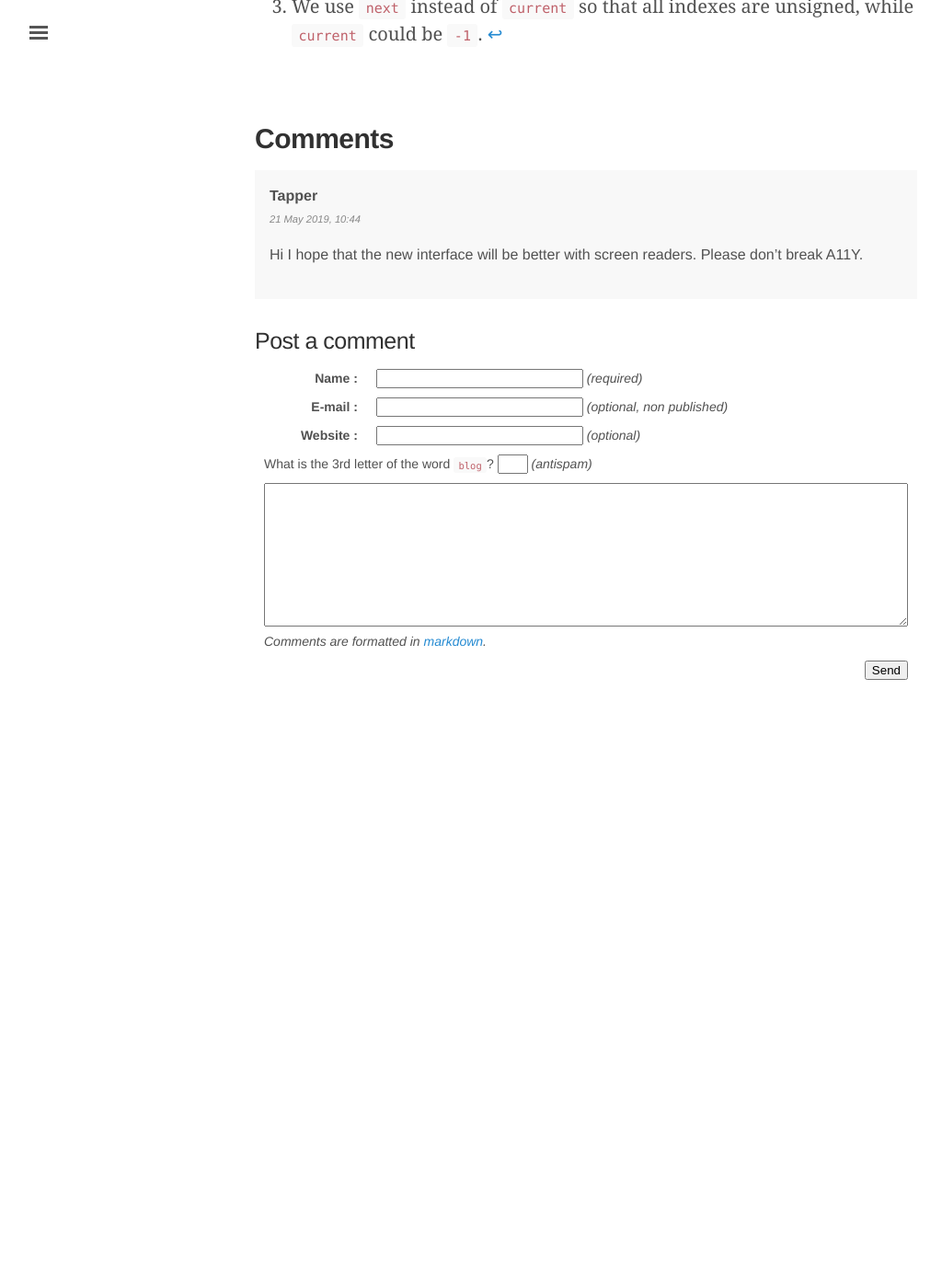
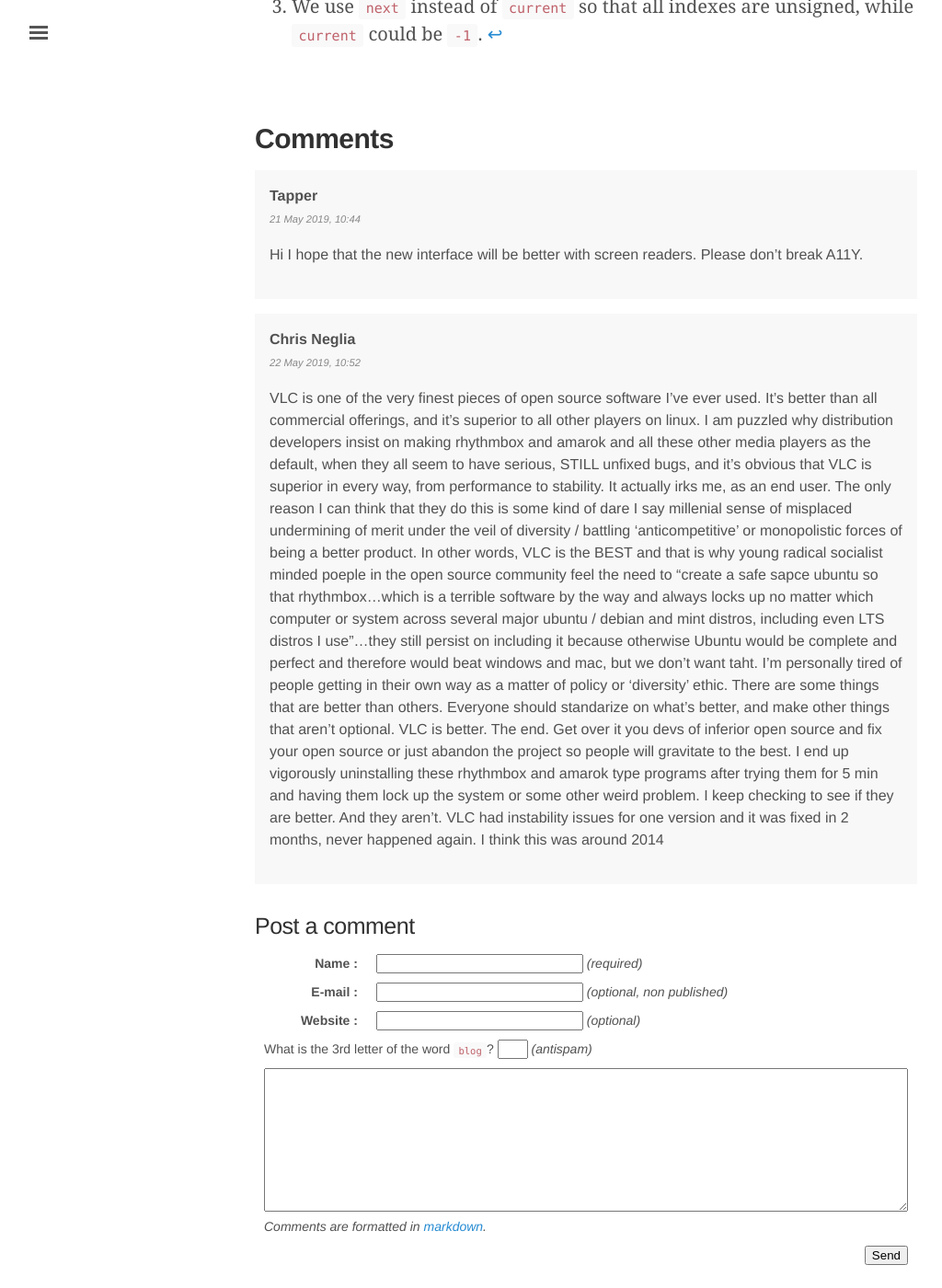
Before and after one commit to rom1v/blog.rom1v.com, a Jekyll site: the page built from _posts/2019-05-21-a-new-core-playlist-for-vlc-4.md, in a window 1280 px wide and 1400 px high, scrolled down 15846 px. Shown: the whole window at 92% size, without its empty margins (3-1027 px from the left). Built offline with Jekyll 4.4.1, drawn with Linux system fonts in a browser that asks for light colours; before the commit the page ends 16610 px from its top, so only the background shows below that.

Commit message:
Publish comment 2 for VLC playlist

```diff
--- a/_data/comments-2019-05-a-new-core-playlist-for-vlc-4.yaml
+++ b/_data/comments-2019-05-a-new-core-playlist-for-vlc-4.yaml
@@ -4,3 +4,34 @@
   contents: |
     Hi I hope that the new interface will be better with screen readers.
     Please don't break A11Y.
+- id: 2
+  author: Chris Neglia
+  date: 2019-05-22 10:52:48+02:00
+  contents: |
+    VLC is one of the very finest pieces of open source software I've ever used.
+    It's better than all commercial offerings, and it's superior to all other
+    players on linux.  I am puzzled why distribution developers insist on making
+    rhythmbox and amarok and all these other media players as the default, when
+    they all seem to have serious, STILL unfixed bugs, and it's obvious that VLC
+    is superior in every way, from performance to stability. It actually irks
+    me, as an end user.  The only reason I can think that they do this is some
+    kind of dare I say millenial sense of misplaced undermining of merit under
+    the veil of diversity / battling 'anticompetitive' or monopolistic forces of
+    being a better product.  In other words, VLC is the BEST and that is why
+    young radical socialist minded poeple in the open source community feel the
+    need to "create a safe sapce ubuntu so that rhythmbox...which is a terrible
+    software by the way and always locks up no matter which computer or system
+    across several major ubuntu / debian and mint distros, including even LTS
+    distros I use"...they still persist on including it because otherwise Ubuntu
+    would be complete and perfect and therefore would beat windows and mac, but
+    we don't want taht.  I'm personally tired of people getting in their own way
+    as a matter of policy or 'diversity' ethic.  There are some things that are
+    better than others.  Everyone should standarize on what's better, and make
+    other things that aren't optional.  VLC is better.  The end.  Get over it
+    you devs of inferior open source and fix your open source or just abandon
+    the project so people will gravitate to the best.   I end up vigorously
+    uninstalling these rhythmbox and amarok type programs after trying them for
+    5 min and having them lock up the system or some other weird problem.  I
+    keep checking to see if they are better.  And they aren't.  VLC had
+    instability issues for one version and it was fixed in 2 months, never
+    happened again.  I think this was around 2014
```
